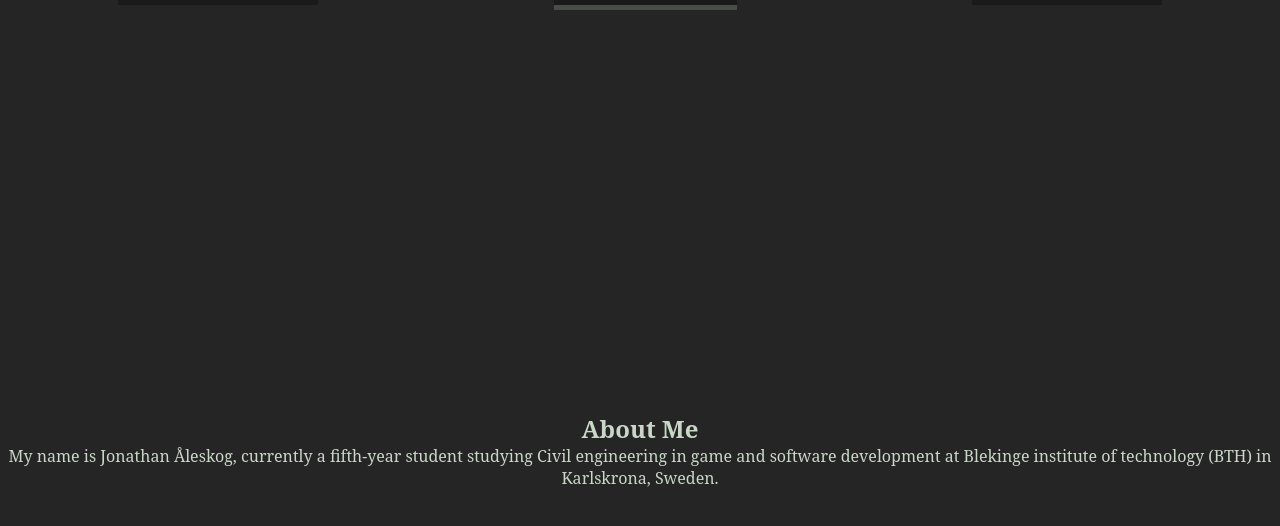
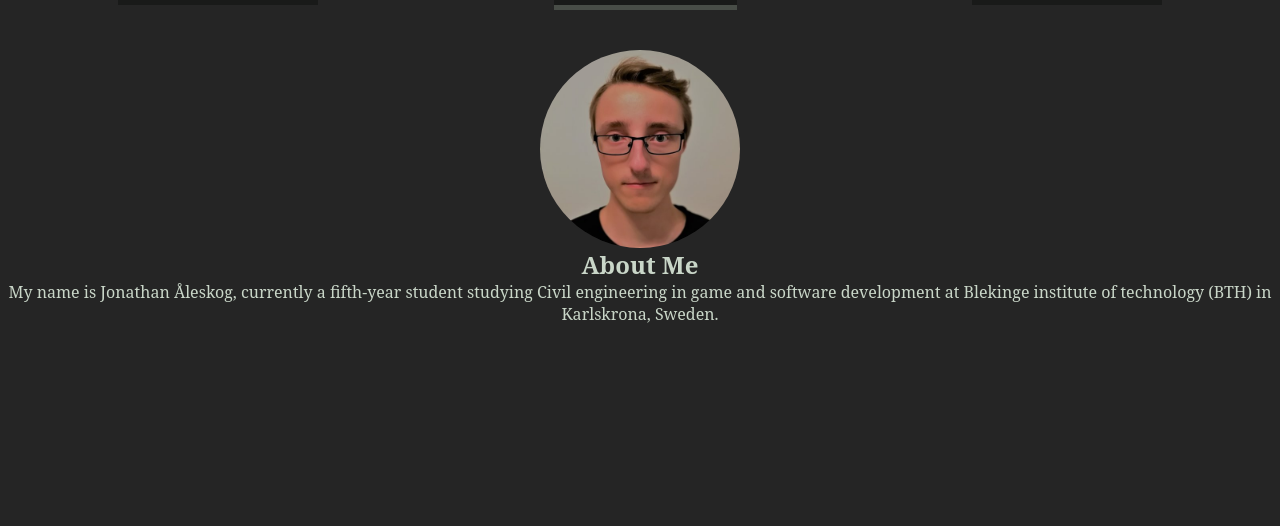
Before and after one commit to jonathan2222/jonathan2222.github.io, a plain HTML site: page newStyle.html in a window 1280 px wide. Shown: the part 110-636 px from the top of the page. Drawn offline with Linux system fonts and the light colour scheme.

Commit message:
Added home image

```diff
--- a/NewStyle/Home.html
+++ b/NewStyle/Home.html
@@ -1,5 +1,6 @@
 <div class="page">
     <div class="AboutMe">
+        <p> <img src=img/jag.jpg class=me-img alt="Bild på Jonathan Åleskog"> </p>
         <h1>About Me</h1>
         <p>My name is Jonathan Åleskog, currently a fifth-year student studying Civil engineering in game and software development at Blekinge institute of technology (BTH) in Karlskrona, Sweden.</p>
     </div>
--- a/newStyle.html
+++ b/newStyle.html
@@ -9,6 +9,7 @@
         <!--<link href="https://fonts.googleapis.com/css?family=Alfa+Slab+One|Noto+Serif" rel=stylesheet>-->
         <link rel=stylesheet href=style/NewStyle.css>
         <link rel=stylesheet href=style/ScrollContainer.css>
+        <link rel=stylesheet href=style/Home.css>
     </head>
     <body>
         <header>
--- /dev/null
+++ b/style/Home.css
@@ -0,0 +1,18 @@
+.me-img {
+    width: 300px;
+    display: block;
+    margin: 0 auto;
+    border-radius: 50%
+}
+
+@media screen and (max-width: 1920px) {
+    .me-img {
+        width: 200px;
+    }
+}
+
+@media screen and (max-width: 1000px) {
+    .me-img {
+        width: 200px;
+    }
+}
--- a/style/ScrollContainer.css
+++ b/style/ScrollContainer.css
@@ -28,7 +28,6 @@ section {
     scroll-snap-stop: always;
     scroll-padding: 0 0 0 0;
     display: flex;
-    align-items: center;
     justify-content: center;
     background-color: transparent;
     text-align: center;
```
